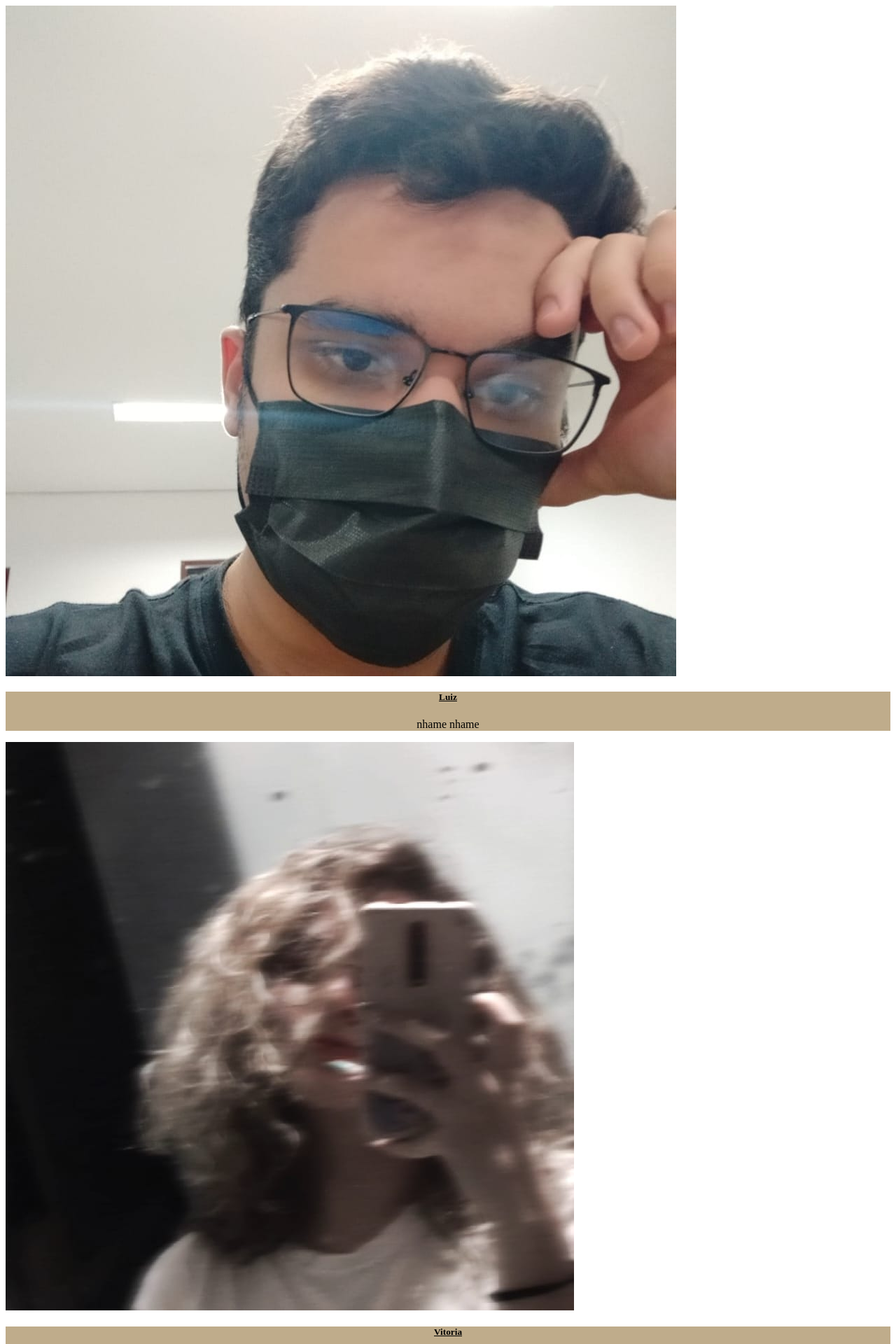
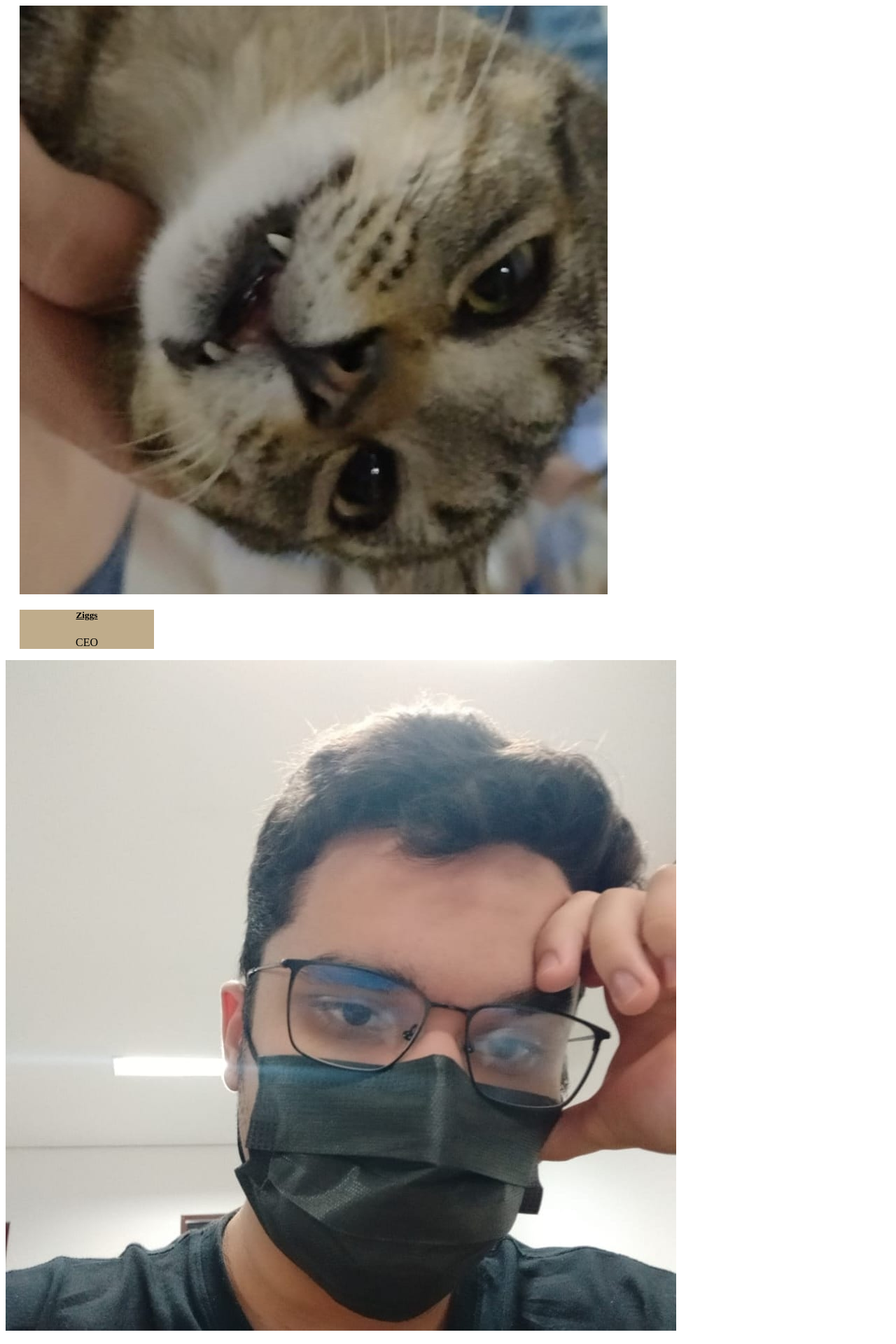
Before and after one commit to luizfiliperm/Projeto-Galeria, a PHP site: page /templates/sobreNos.php in a window 1280 px wide. Shown: the part 751-2671 px from the top of the page at 70% size. Run offline with PHP 8.4, Linux system fonts and the light colour scheme.

Commit message:
Alteração de texto e imagenss

```diff
--- a/templates/sobreNos.php
+++ b/templates/sobreNos.php
@@ -5,11 +5,11 @@
                 <div class="row">
                     <div class="col-md-6 apply-box" id="company-img"></div>
                     <div class="col-md-6 apply-box" id="patern-img">
-                        <h4> Somos uma empresa mt seria</h4>
-                        <P>MEOW MEOW MEOW FOTOS FOTOS</P>
-                        <P>CLIQUE AQUI ABAIXO</P>
-                        <P>aqui tem gatinhos fofos</P>
-                        <a href="#" class="main-btn" id="apply-btn">Saiba mais</a>
+                        <h4> L&V Agency</h4>
+                        <P>Agencia formada com o intuito de criar novos projetos <br>trazendo o melhor para seus clientes e usuarios</P>
+                        <P>Projeto Php</P>
+
+
                     </div>
                 </div>
             </div>
@@ -19,44 +19,54 @@
          <!--Cards-->
          <div class="cards-area">
             <div class="container">
-                <div class="row">
+                <div class="row ">
                     <div class="col-12">
                         <h3 class="main-title">Funcionarios</h3>
                     </div>
-                    <div class="col-md-3">
-                        <div class="card">
-                            <img src="templates/static/img/sobreNos/luiz.png" class="card-img-top"alt="">
+                    <div class="col-md-2 cards2 primeiro">
+                        <div class="card" style="width: 12rem;">
+                            <img src="templates/static/img/sobreNos/zigs.jpeg" class="card-img-top"alt="">
                             <div class="card-body">
-                                <a href="#" class="main-btn2"><h5 class="card-title">Luiz</h5></a>
-                                <p class="card-text"> nhame nhame </p>
+                                <a href="#" class="main-btn2"><h5 class="card-title">Ziggs</h5></a>
+                                <p class="card-text"> CEO </p>
 
                             </div>
                         </div>
                     </div>
-                    <div class="col-md-3">
-                        <div class="card">
+                    <div class="col-md-2 cards2">
+                        <div class="card" style="width: 12rem;">
+                            <img src="templates/static/img/sobreNos/luiz.png" class="card-img-top"alt="">
+                            <div class="card-body">
+                                <a href="#" class="main-btn2"><h5 class="card-title">Luiz</h5></a>
+                                <p class="card-text"> developer </p>
+
+                            </div>
+                        </div>
+                    </div>
+                    <div class="col-md-2 cards2">
+                        <div class="card" style="width: 12rem;">
                             <img src="templates/static/img/sobreNos/vitoria.png" class="card-img-top"alt="">
                             <div class="card-body">
                                 <a href="#" class="main-btn2"><h5 class="card-title">Vitoria</h5></a>
-                                <p class="card-text"> nhame nhame </p>
+                                <p class="card-text"> developer </p>
                             </div>
                         </div>
                     </div>
-                    <div class="col-md-3">
-                        <div class="card">
+                    <div class="col-md-2 cards2">
+                        <div class="card" style="width: 12rem;">
                             <img src="templates/static/img/sobreNos/nylon.png" class="card-img-top"alt="">
                             <div class="card-body">
                                 <a href="#" class="main-btn2"><h5 class="card-title">Nylon</h5></a>
-                                <p class="card-text"> nhame nhame </p>
+                                <p class="card-text"> cão de apoio emocional </p>
                             </div>
                         </div>
                     </div>
-                    <div class="col-md-3">
-                        <div class="card">
+                    <div class="col-md-2 cards2">
+                        <div class="card" style="width: 12rem;">
                             <img src="templates/static/img/sobreNos/tiggo.png" class="card-img-top"alt="">
                             <div class="card-body">
                                 <a href="#" class="main-btn2"><h5 class="card-title">Tiggo</h5></a>
-                                <p class="card-text"> nhame nhame </p>
+                                <p class="card-text"> cão de apoio emocional </p>
                             </div>
                         </div>
                     </div>
--- a/templates/static/css/sobreNos.css
+++ b/templates/static/css/sobreNos.css
@@ -15,7 +15,7 @@
 }
 
 #company-img {
-    background-image: url(https://i.pinimg.com/564x/70/f0/ea/70f0eaf218fedf813d8cac983ad902b5.jpg);
+    background-image: url(../img/sobreNos/gatito.png);
     background-size: cover;
     height: 100%;
 }
@@ -62,6 +62,14 @@
 }
 
 /*Cards*/
+
+.primeiro {
+   margin-left: 20px;
+}
+
+.cards2 {
+   margin-right: 2%;
+}
 
 .main-title {
    margin: 0 0 65px 0;
```
Also changed, not shown: templates/static/img/sobreNos/gatito.png (added), templates/static/img/sobreNos/zigs.jpeg (added).
